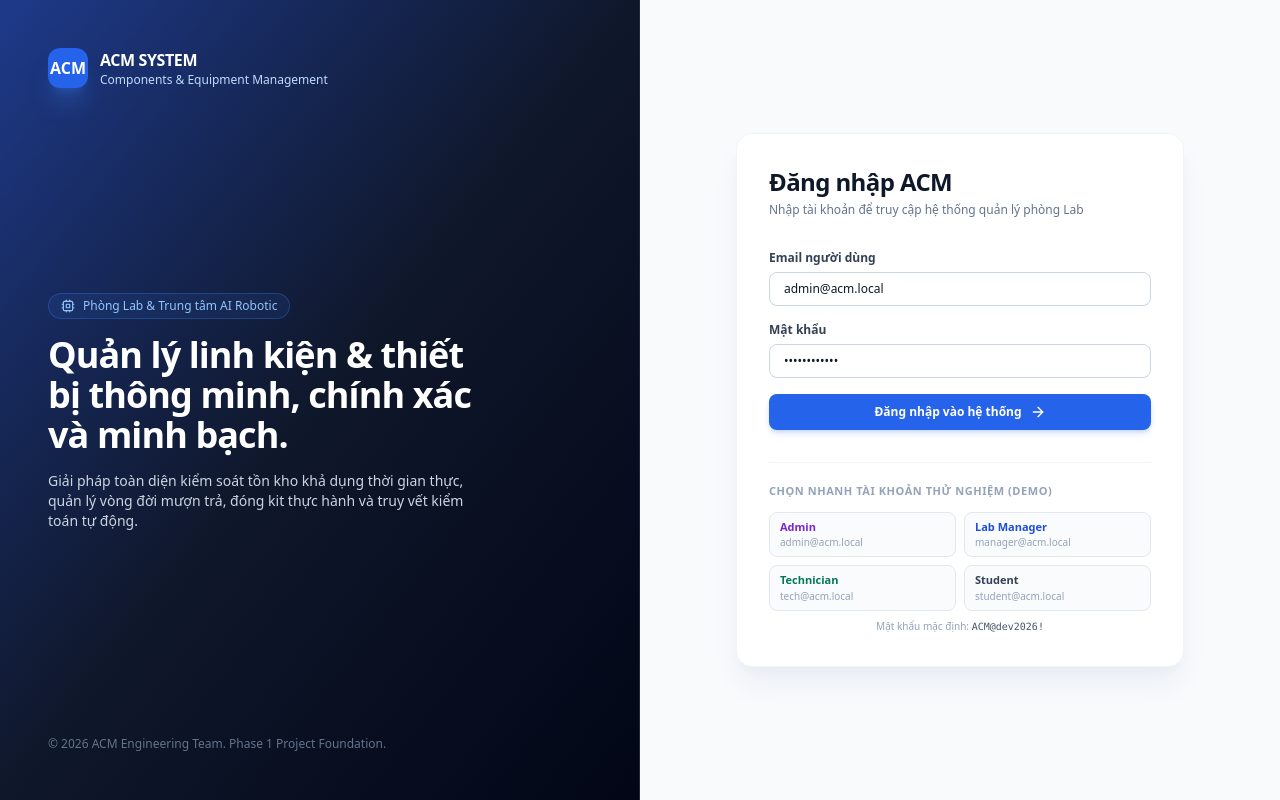
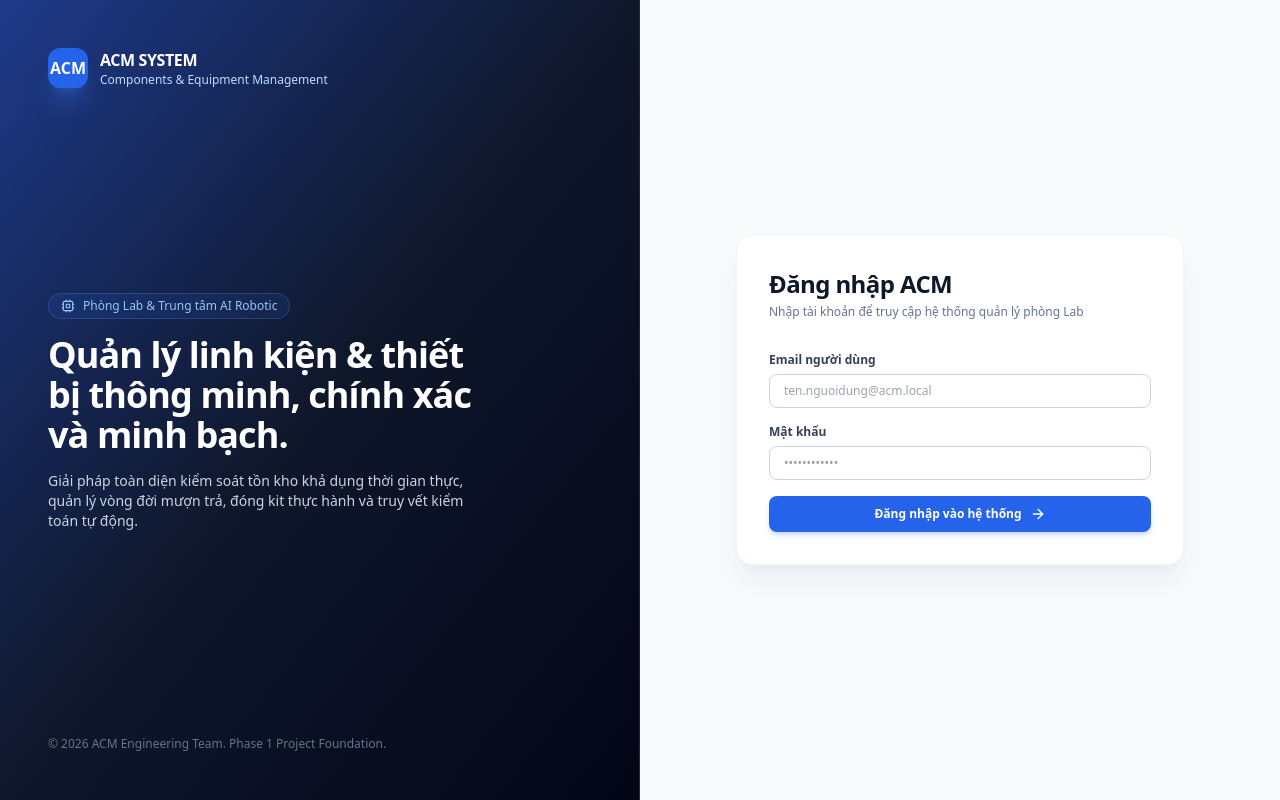
Before and after one commit to acmhtql-sys/ACM, a React (Vite) app in the folder apps/web/: page /login in a window 1280 px wide. Built offline with nearby package versions, Linux system fonts and the light colour scheme; no server answers.

Commit message:
fix(web): fail closed on auth network errors and remove public demo credentials

```diff
--- a/apps/web/src/pages/LoginPage.tsx
+++ b/apps/web/src/pages/LoginPage.tsx
@@ -5,8 +5,8 @@ import { apiClient } from '../services/api';
 import { ShieldCheck, Cpu, ArrowRight, AlertCircle } from 'lucide-react';
 
 export const LoginPage: React.FC = () => {
-  const [email, setEmail] = useState('admin@acm.local');
-  const [password, setPassword] = useState('ACM@dev2026!');
+  const [email, setEmail] = useState('');
+  const [password, setPassword] = useState('');
   const [error, setError] = useState<string | null>(null);
   const [isLoading, setIsLoading] = useState(false);
   const { login } = useAuth();
@@ -26,35 +26,15 @@ export const LoginPage: React.FC = () => {
         setError(res.data.message || 'Email hoặc mật khẩu không chính xác');
       }
     } catch (err: any) {
+      // Fail closed: network errors must never create a local authenticated session.
       if (err.response) {
         setError(err.response.data?.message || 'Email hoặc mật khẩu không chính xác');
-        return;
+      } else {
+        setError('Không thể kết nối máy chủ xác thực. Vui lòng thử lại sau.');
       }
-      // In Phase 1 foundation, if API is not running yet, provide instant offline mock fallback
-      console.warn('API connection failed, falling back to local session', err);
-      const mockRole = email.includes('manager')
-        ? 'LAB_MANAGER'
-        : email.includes('tech')
-        ? 'TECHNICIAN'
-        : email.includes('student')
-        ? 'STUDENT'
-        : 'ADMIN';
-
-      login('mock-jwt-token-foundation-phase1', {
-        id: 'mock-user-id',
-        email,
-        fullName: email.split('@')[0].toUpperCase(),
-        role: mockRole as any,
-      });
-      navigate('/dashboard');
     } finally {
       setIsLoading(false);
     }
-  };
-
-  const fillCredentials = (userEmail: string) => {
-    setEmail(userEmail);
-    setPassword('ACM@dev2026!');
   };
 
   return (
@@ -142,49 +122,6 @@ export const LoginPage: React.FC = () => {
             </button>
           </form>
 
-          {/* Demo Credentials Quick-Fill */}
-          <div className="border-t border-slate-100 pt-5">
-            <div className="text-[11px] font-semibold uppercase tracking-wider text-slate-400">
-              Chọn nhanh tài khoản thử nghiệm (Demo)
-            </div>
-            <div className="mt-3 grid grid-cols-2 gap-2">
-              <button
-                type="button"
-                onClick={() => fillCredentials('admin@acm.local')}
-                className="rounded-lg border border-slate-200 bg-slate-50/80 px-2.5 py-1.5 text-left text-[11px] font-medium text-slate-700 hover:border-blue-300 hover:bg-blue-50/50"
-              >
-                <div className="font-semibold text-purple-700">Admin</div>
-                <div className="truncate text-[10px] text-slate-400">admin@acm.local</div>
-              </button>
-              <button
-                type="button"
-                onClick={() => fillCredentials('manager@acm.local')}
-                className="rounded-lg border border-slate-200 bg-slate-50/80 px-2.5 py-1.5 text-left text-[11px] font-medium text-slate-700 hover:border-blue-300 hover:bg-blue-50/50"
-              >
-                <div className="font-semibold text-blue-700">Lab Manager</div>
-                <div className="truncate text-[10px] text-slate-400">manager@acm.local</div>
-              </button>
-              <button
-                type="button"
-                onClick={() => fillCredentials('tech@acm.local')}
-                className="rounded-lg border border-slate-200 bg-slate-50/80 px-2.5 py-1.5 text-left text-[11px] font-medium text-slate-700 hover:border-blue-300 hover:bg-blue-50/50"
-              >
-                <div className="font-semibold text-emerald-700">Technician</div>
-                <div className="truncate text-[10px] text-slate-400">tech@acm.local</div>
-              </button>
-              <button
-                type="button"
-                onClick={() => fillCredentials('student@acm.local')}
-                className="rounded-lg border border-slate-200 bg-slate-50/80 px-2.5 py-1.5 text-left text-[11px] font-medium text-slate-700 hover:border-blue-300 hover:bg-blue-50/50"
-              >
-                <div className="font-semibold text-slate-700">Student</div>
-                <div className="truncate text-[10px] text-slate-400">student@acm.local</div>
-              </button>
-            </div>
-            <p className="mt-2 text-center text-[10px] text-slate-400">
-              Mật khẩu mặc định: <code className="font-mono text-slate-600">ACM@dev2026!</code>
-            </p>
-          </div>
         </div>
       </div>
     </div>
```
